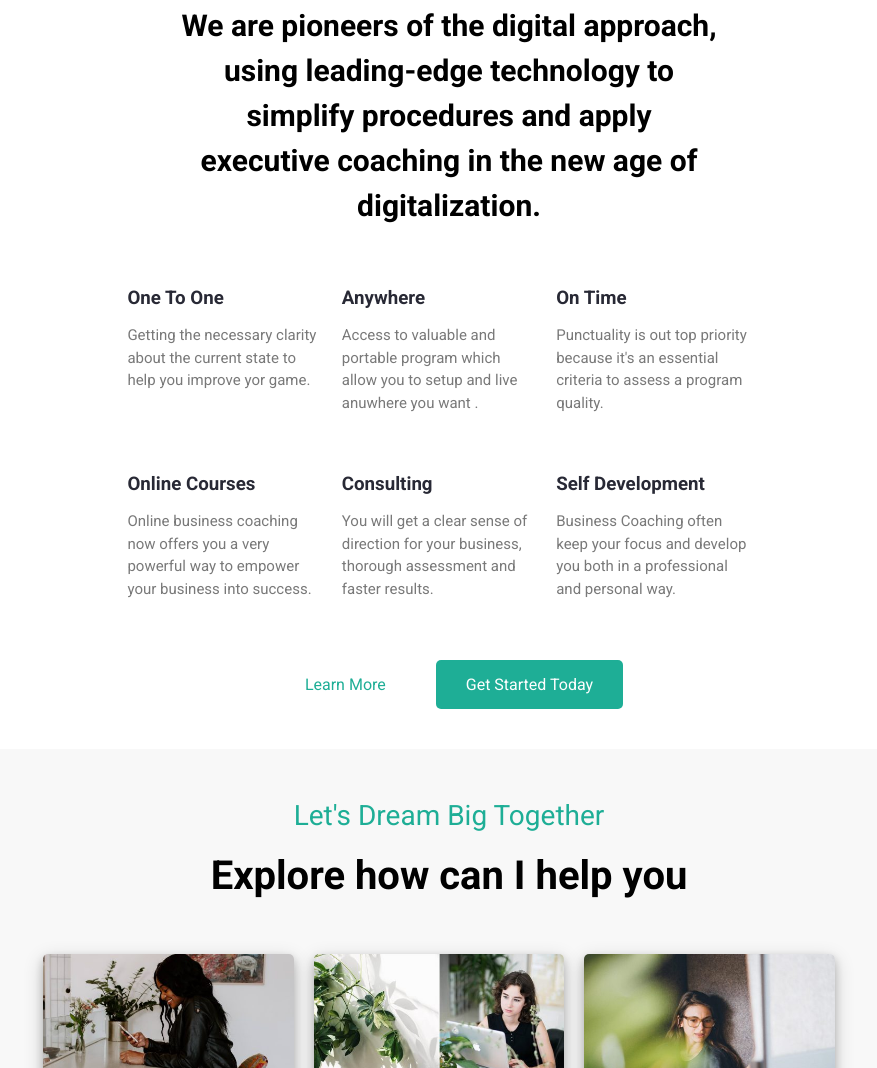
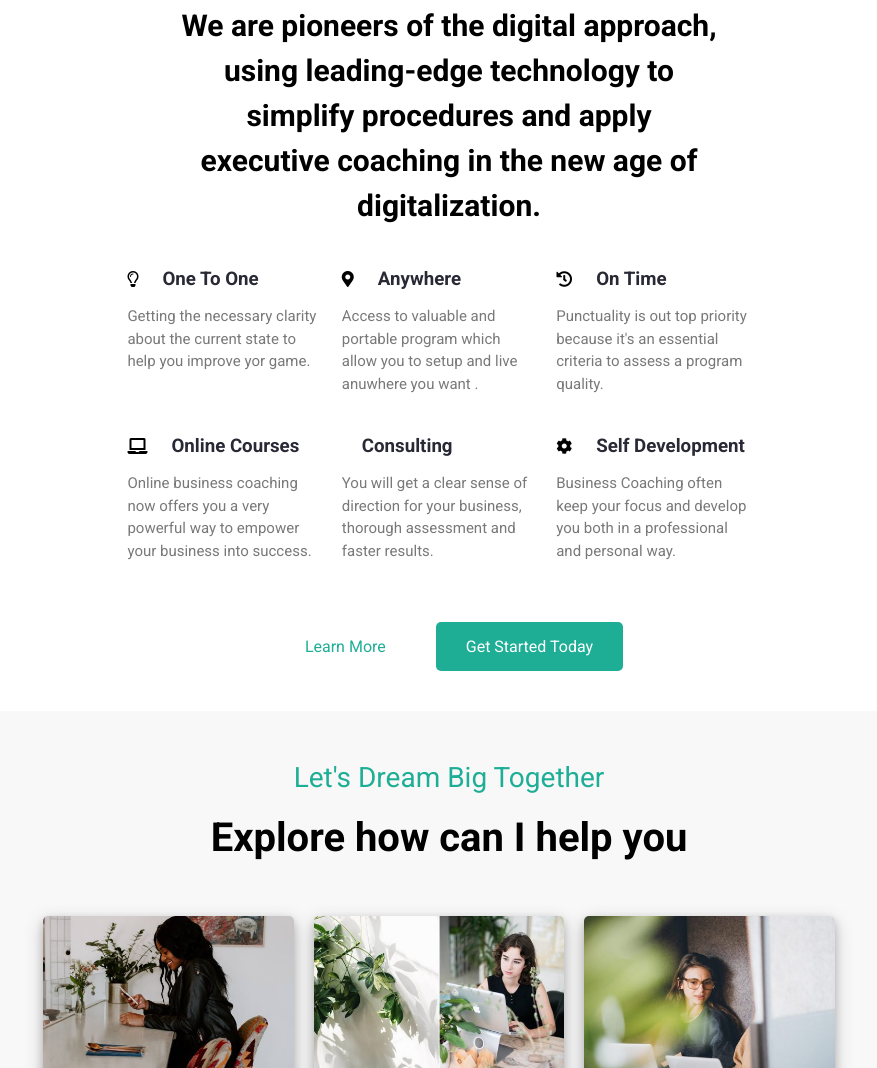
Before and after one commit to giuseppe-lana27/proj-html-vuejs, a website: page index.html in a window 1280 px wide. Shown: the part 1024-2092 px from the top of the page, without its empty margins (191-1068 px from the left). Drawn offline with nearby package versions, Linux system fonts and the light colour scheme.

Commit message:
inserite icone prima sezione

```diff
--- a/index.html
+++ b/index.html
@@ -83,34 +83,33 @@
                     </div>
                     <div class="dream-tasks">
                         <div class="task">
-                            <img src="" alt="">
+                            <i class="far fa-lightbulb"></i>
                             <h3>One To One</h3>
                             <p>Getting the necessary clarity about the current state to help you improve yor game.</p>
                         </div>
                         <div class="task">
-                            <img src="" alt="">
+                            <i class="fas fa-map-marker-alt"></i>
                             <h3>Anywhere</h3>
                             <p>Access to valuable and portable program which allow you to setup and live anuwhere you want .</p>
                         </div>
                         <div class="task">
-                            <img src="" alt="">
+                            <i class="fas fa-history"></i>
                             <h3>On Time</h3>
                             <p>Punctuality is out top priority because it's an essential criteria to assess a program quality.</p>
                         </div>
                     </div>
                     <div class="dream-tasks">
                         <div class="task">
-                            <img src="" alt="">
+                            <i class="fas fa-laptop"></i>
                             <h3>Online Courses</h3>
                             <p>Online business coaching now offers you a very powerful way to empower your business into success.</p>
                         </div>
                         <div class="task">
-                            <img src="" alt="">
                             <h3>Consulting</h3>
                             <p>You will get a clear sense of direction for your business, thorough assessment and faster results.</p>
                         </div>
                         <div class="task">
-                            <img src="" alt="">
+                            <i class="fas fa-cog"></i>
                             <h3>Self Development</h3>
                             <p>Business Coaching often keep your focus and develop you both in a professional and personal way.</p>
                         </div>
--- a/js/script.js
+++ b/js/script.js
@@ -20,6 +20,6 @@ var app = new Vue({
             shop: {
                 name: "Shop",
             },
-        }
+        },
     }
 });
--- a/src/Partials/_main.scss
+++ b/src/Partials/_main.scss
@@ -20,7 +20,9 @@
             width: calc((100% / 3) - 20px);
             margin-right: 20px;
             h3{
+                display: inline-block;
                 color: $takstitle_color;
+                margin-left: 20px;
             }
             p{
                 font-size: 15px;
```
Also changed, not shown: dist/app.css.
